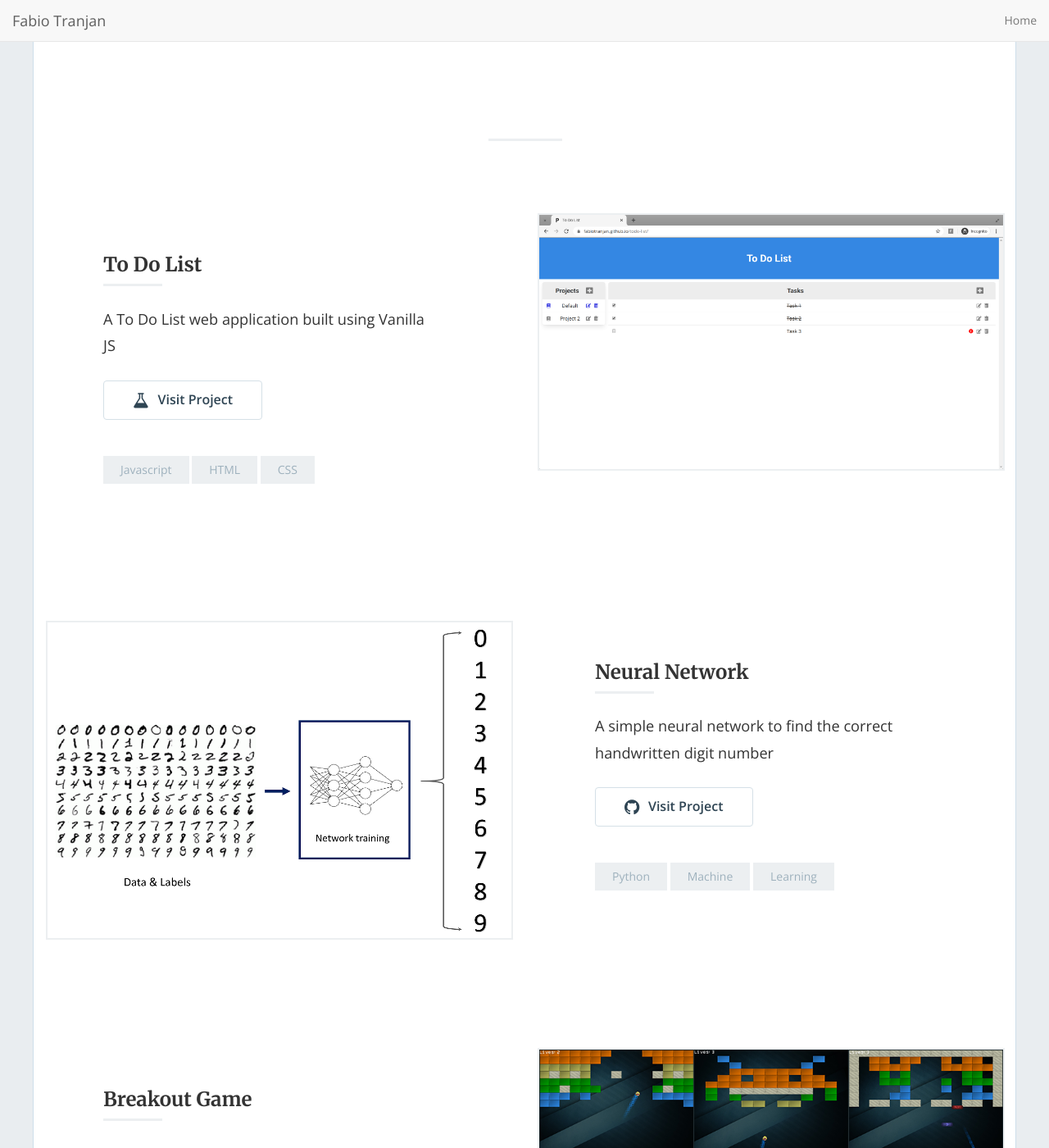
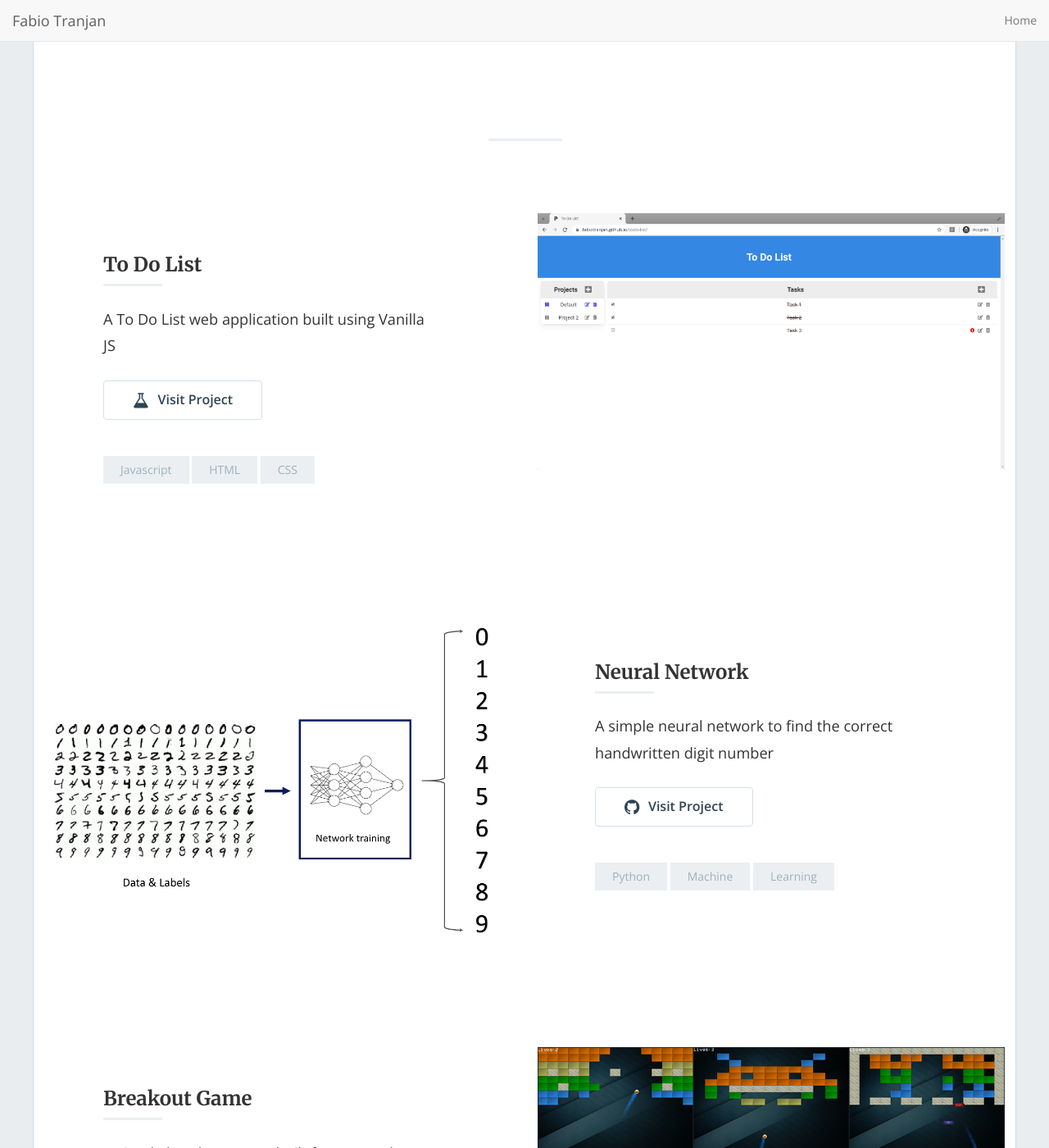
Before and after one commit to FabioTranjan/fabiotranjan.github.io, a Jekyll site: the page built from index.html, in a window 1280 px wide and 1400 px high, scrolled down 742 px. Shown: the whole window at 82% size. Built offline with Jekyll 4.4.1, drawn with Linux system fonts in a browser that asks for light colours; nearby versions of some CDN libraries.

Commit message:
Removed image border.

```diff
--- a/css/style.scss
+++ b/css/style.scss
@@ -265,7 +265,6 @@ button.btn, input.btn {
   }
   .img-container {
     margin-top: 20px;
-    border: 2px solid #eceff1;
     img.img-responsive {
       @include bp-xsmall {
         display: none;
```
